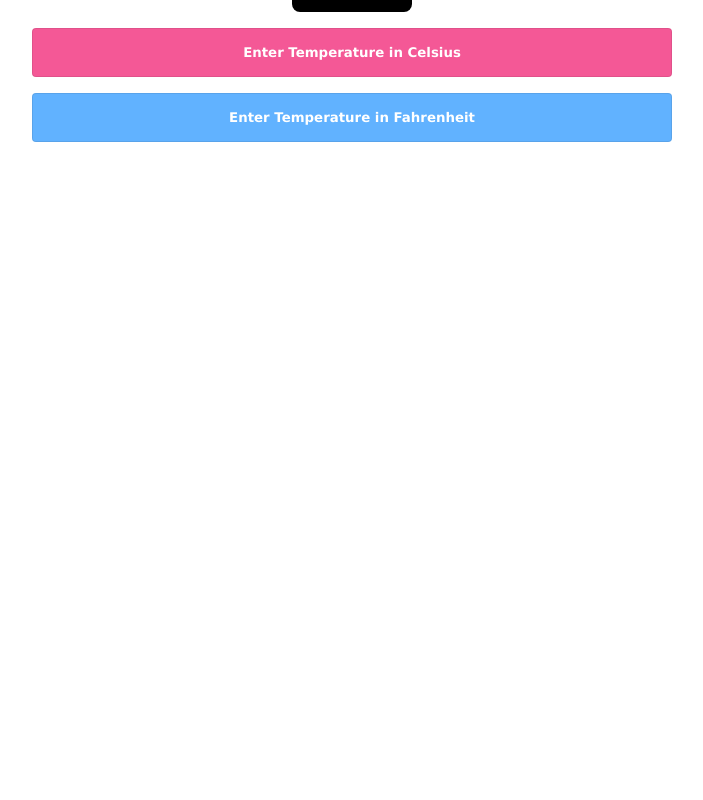
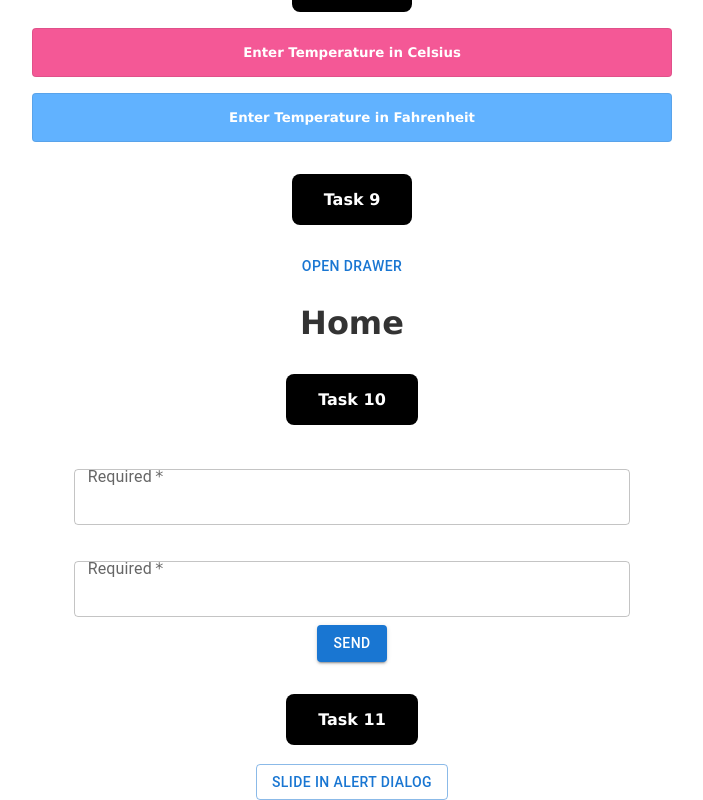
Before and after one commit to sumitnegikv369/REACT-Training, a React (Create React App) app in the folder myapp/: page / in a window 1280 px wide. Shown: the part 2257-3057 px from the top of the page, without its empty margins (288-991 px from the left). Before the commit the page ends 2399 px from the top, so only its background shows below. Built offline with nearby package versions, Linux system fonts and the light colour scheme.

Commit message:
added  question10 css

```diff
--- a/myapp/src/day4/Assignment4.jsx
+++ b/myapp/src/day4/Assignment4.jsx
@@ -34,16 +34,12 @@ const Assignment4 = () => {
         <Question7 />
         <Tag assignmentNumber={4} questionNumber={8} />
         <Question8 />
-        {/*
-
-
-
         <Tag assignmentNumber={4} questionNumber={9} />
         <Question9 />
         <Tag assignmentNumber={4} questionNumber={10} />
         <Question10 />
         <Tag assignmentNumber={4} questionNumber={11} />
-        <Question11 /> */}
+        <Question11 />
       </div>
     </>
   )
--- a/myapp/src/day4/Question10/Form.jsx
+++ b/myapp/src/day4/Question10/Form.jsx
@@ -2,6 +2,7 @@ import { Button } from '@mui/material'
 import Box from '@mui/material/Box'
 import TextField from '@mui/material/TextField'
 import { useState } from 'react'
+import './styles.css'
 
 const Form = () => {
   const [userInfo, setUserInfo] = useState({
@@ -10,6 +11,7 @@ const Form = () => {
   })
   return (
     <Box
+    className='ques10'
       component="form"
       sx={{
         '& .MuiTextField-root': { m: 1, width: '25ch' },
--- /dev/null
+++ b/myapp/src/day4/Question10/styles.css
@@ -0,0 +1,8 @@
+.ques10{
+    display: flex;
+    flex-direction: column;
+    width: 50vw;
+    margin: auto;
+    justify-content: center;
+    align-items: center;
+}
```
